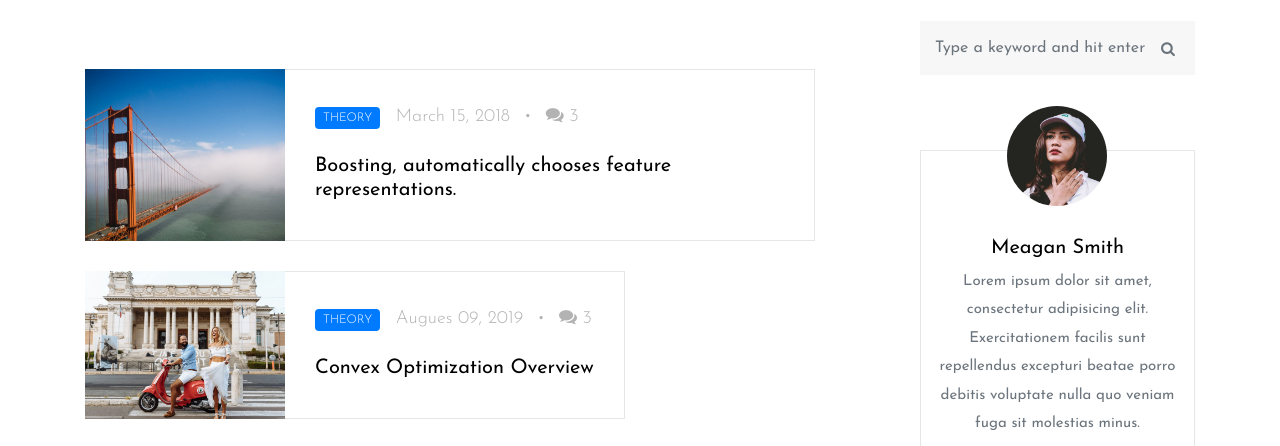
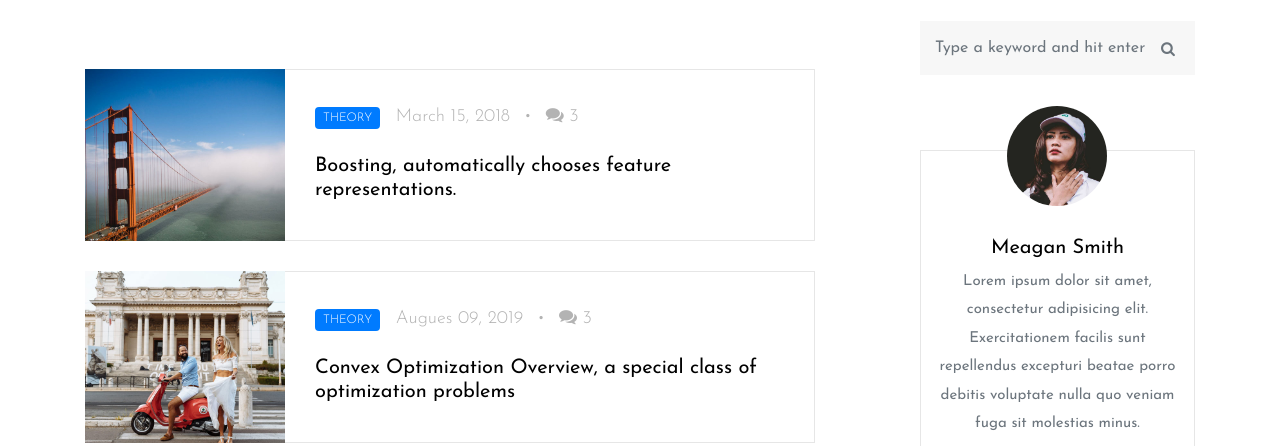
Before and after one commit to MorningBooks/banana, a plain HTML site: page category.html in a window 1280 px wide. Shown: the part 494-940 px from the top of the page. Drawn offline with Linux system fonts and the light colour scheme.

Commit message:
Update category.html

```diff
--- a/category.html
+++ b/category.html
@@ -138,7 +138,7 @@
                         <span class="mr-2">Augues 09, 2019 </span> &bullet;
                         <span class="ml-2"><span class="fa fa-comments"></span> 3</span>
                       </div>
-                      <h2>Convex Optimization Overview</h2>
+                      <h2>Convex Optimization Overview, a special class of optimization problems</h2>
                     </span>
                   </a>
                 </div>
```
